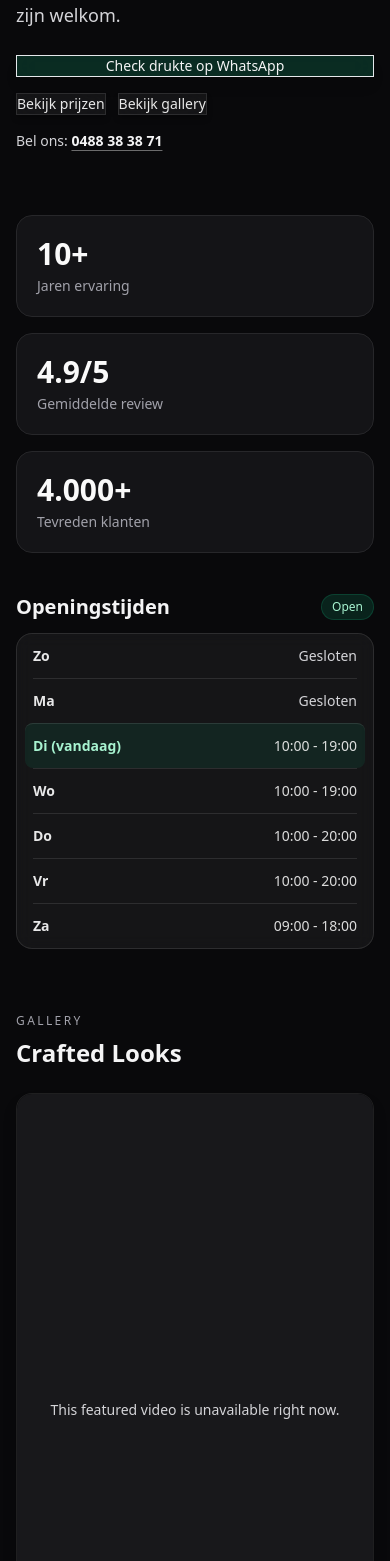
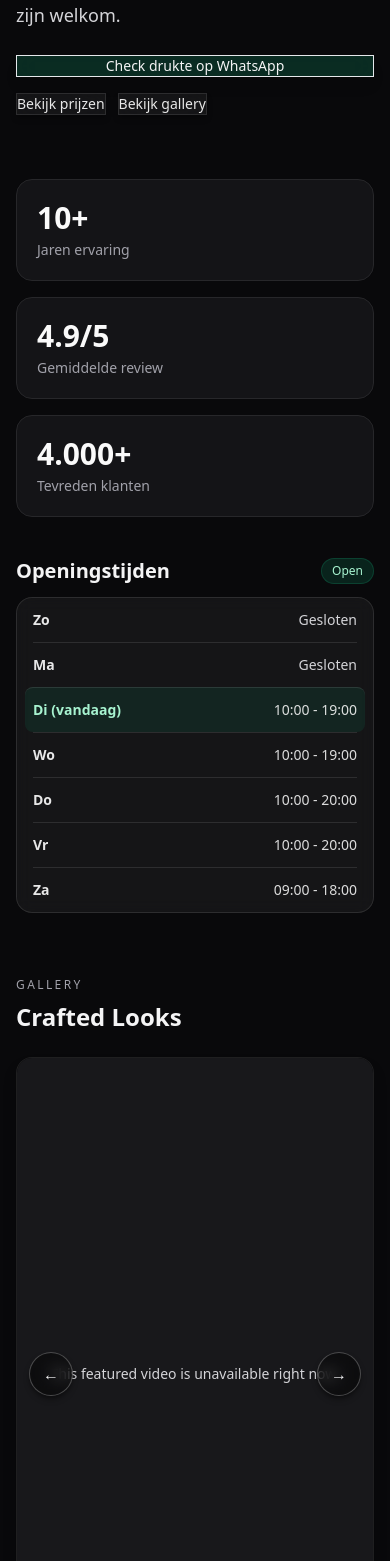
Before and after one commit to Dj-Shortcut/senerbarbershopv2, a Next.js app: page / in a window 390 px wide. Shown: the part 407-1968 px from the top of the page. Built offline with nearby package versions, Linux system fonts and the light colour scheme.

Commit message:
Polish mobile hero/footer and gallery controls

```diff
--- a/app/page.tsx
+++ b/app/page.tsx
@@ -10,7 +10,6 @@ import { SERVICES, getServiceLabel } from "../lib/services";
 import { getShopStatus } from "../lib/status";
 import { premiumButtonPrimaryClassName, premiumButtonSecondaryClassName } from "../lib/ui";
 import { createDrukteWhatsappUrl } from "../lib/whatsapp";
-import { PHONE_DISPLAY, PHONE_E164 } from "../lib/config";
 
 const facts = [
   { label: "Jaren ervaring", value: "10+" },
@@ -70,11 +69,6 @@ export default function HomePage() {
             Bekijk gallery
           </a>
         </Reveal>
-        <Reveal delayMs={220}>
-          <p className="mt-4 text-sm text-zinc-300">
-            Bel ons: <a href={`tel:${PHONE_E164}`} className="font-semibold text-zinc-100 underline decoration-white/40 underline-offset-4">{PHONE_DISPLAY}</a>
-          </p>
-        </Reveal>
       </section>
 
       <section className="mx-auto max-w-6xl px-4 py-6 sm:px-6 lg:px-8">
--- a/components/Footer.tsx
+++ b/components/Footer.tsx
@@ -28,18 +28,14 @@ export default function Footer() {
             <Phone size={15} />
             <span>{PHONE_DISPLAY}</span>
           </a>
-          <p className="inline-flex items-center gap-2 text-white/75">
-            <MapPin size={15} />
-            <span>{CONTACT_CONFIG.address.label}</span>
-          </p>
           <a
             href={CONTACT_CONFIG.address.mapsHref}
             target="_blank"
-            rel="noreferrer"
+            rel="noopener"
             className="inline-flex items-center gap-2 text-white/85 transition hover:text-white"
           >
             <MapPin size={15} />
-            <span>Open in Google Maps</span>
+            <span>{CONTACT_CONFIG.address.label}</span>
           </a>
           <a
             href={FOOTER_CONFIG.projectRepoHref}
--- a/components/Gallery.tsx
+++ b/components/Gallery.tsx
@@ -257,7 +257,7 @@ export default function Gallery({ items = defaultItems, className = "" }: Galler
                   <button
                     type="button"
                     onClick={goToPreviousSlide}
-                    className="absolute left-3 top-1/2 hidden h-9 w-9 -translate-y-1/2 items-center justify-center rounded-full border border-white/20 bg-black/35 text-zinc-100 backdrop-blur transition hover:bg-black/50 focus:outline-none focus-visible:ring-2 focus-visible:ring-white/60 md:flex"
+                    className="absolute left-3 top-1/2 z-10 flex h-11 w-11 -translate-y-1/2 items-center justify-center rounded-full border border-white/25 bg-black/45 text-zinc-100 shadow-md shadow-black/40 backdrop-blur transition hover:bg-black/60 focus:outline-none focus-visible:ring-2 focus-visible:ring-white/70"
                     aria-label="Previous featured video"
                   >
                     <span aria-hidden="true">←</span>
@@ -266,13 +266,13 @@ export default function Gallery({ items = defaultItems, className = "" }: Galler
                   <button
                     type="button"
                     onClick={goToNextSlide}
-                    className="absolute right-3 top-1/2 hidden h-9 w-9 -translate-y-1/2 items-center justify-center rounded-full border border-white/20 bg-black/35 text-zinc-100 backdrop-blur transition hover:bg-black/50 focus:outline-none focus-visible:ring-2 focus-visible:ring-white/60 md:flex"
+                    className="absolute right-3 top-1/2 z-10 flex h-11 w-11 -translate-y-1/2 items-center justify-center rounded-full border border-white/25 bg-black/45 text-zinc-100 shadow-md shadow-black/40 backdrop-blur transition hover:bg-black/60 focus:outline-none focus-visible:ring-2 focus-visible:ring-white/70"
                     aria-label="Next featured video"
                   >
                     <span aria-hidden="true">→</span>
                   </button>
 
-                  <div className="absolute bottom-3 left-1/2 hidden -translate-x-1/2 items-center gap-2 rounded-full bg-black/35 px-2 py-1 backdrop-blur md:flex">
+                  <div className="absolute bottom-3 left-1/2 flex -translate-x-1/2 items-center gap-2 rounded-full bg-black/35 px-2 py-1 backdrop-blur">
                     {featuredVideos.map((video, index) => (
                       <button
                         key={`${video.id}-dot`}
```
